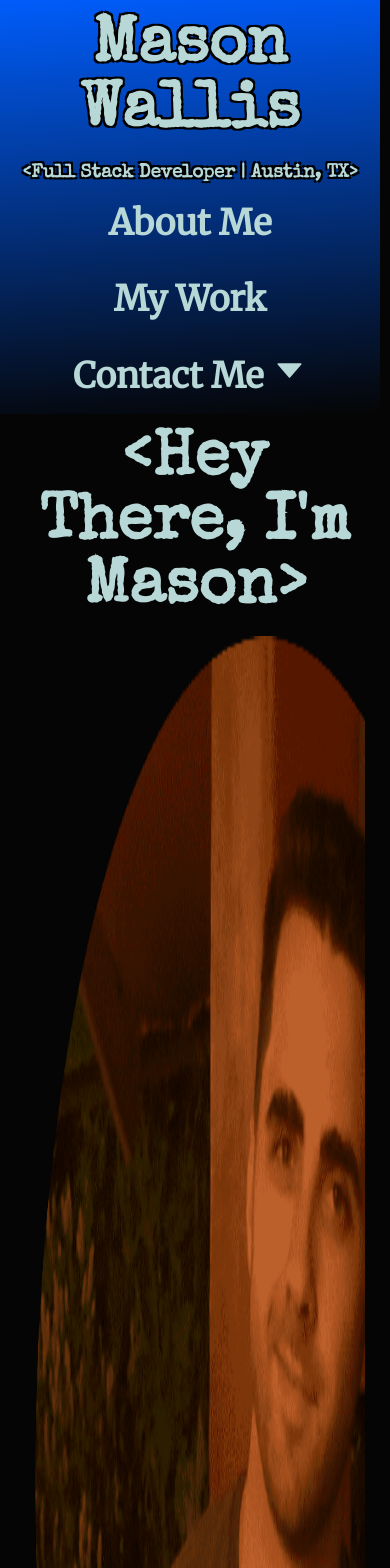
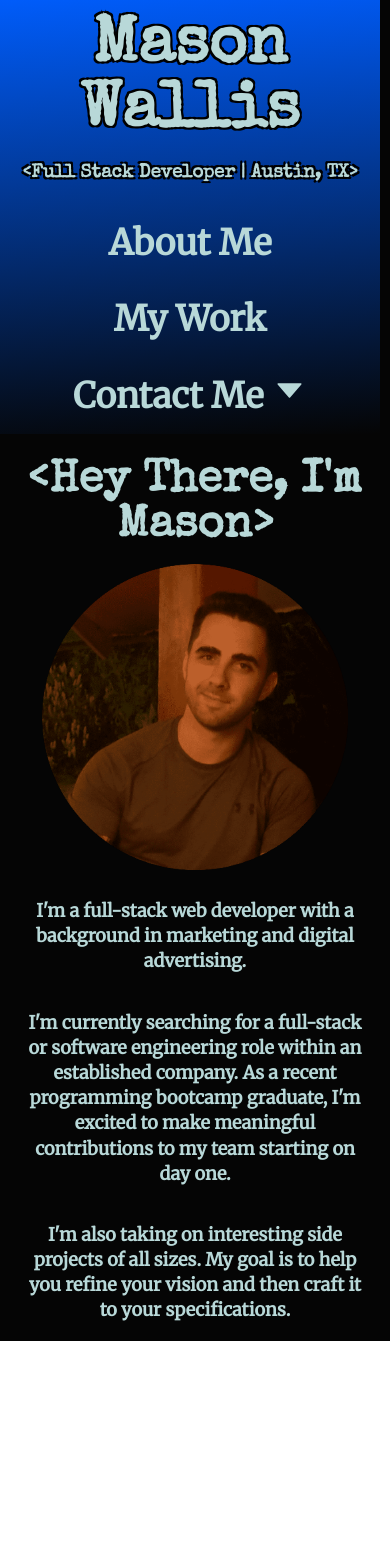
Before and after one commit to mwallis5110/Homework2, a React (Create React App) app: page / in a window 390 px wide. Shown: the top 1568 px of the page. After the commit the page ends 1341 px from the top, so only its background shows below. Built offline with nearby package versions, Linux system fonts and the light colour scheme.

Commit message:
About page is responsive

```diff
--- a/src/components/Navbar/Navbar.css
+++ b/src/components/Navbar/Navbar.css
@@ -36,6 +36,8 @@
 
 @media screen and (max-width: 462px) {
   .navWrapper {
-    margin-top: 10px;
+    margin-top: 30px;
   }
+
+
 }
--- a/src/pages/About/about.css
+++ b/src/pages/About/about.css
@@ -1,9 +1,8 @@
 .aboutWrapper {
-  color: #B8D8D8;
+  color: #b8d8d8;
   margin-left: 25px;
   margin-right: 25px;
-  /* margin-bottom: 1000px; */
-  /* height: 100vh; */
+  margin-top: 10px;
   overflow: hidden;
 }
 
@@ -20,20 +19,53 @@
 }
 
 .headshot {
+  display: flex;
   margin-left: 10px;
   padding: 0px;
-  width: 500px;
+  width: 400px;
+  height: 400px;
 }
 
 .aboutText {
+  width: 100%;
   margin-top: 10px;
   font-family: "Merriweather", serif;
   line-height: 2;
   text-align: center;
-
 }
 
 #textBlock {
+  float: left;
   line-height: 1.5;
   font-size: 25px;
+  text-align: justify;
 }
+
+@media screen and (max-width: 1012px) {
+  .mainContents {
+    display: block;
+
+  }
+
+  .headshot {
+    margin: auto;
+  }
+}
+
+#textBlock {
+  text-align: center;
+}
+
+@media screen and (max-width: 465px) {
+  .headshot {
+    width: 90%;
+    height: 90%;
+  }
+  .aboutMe {
+    font-size: 45px;
+  }
+  #textBlock {
+    font-size: large;
+    line-height: 1.4;
+  }
+}
```
